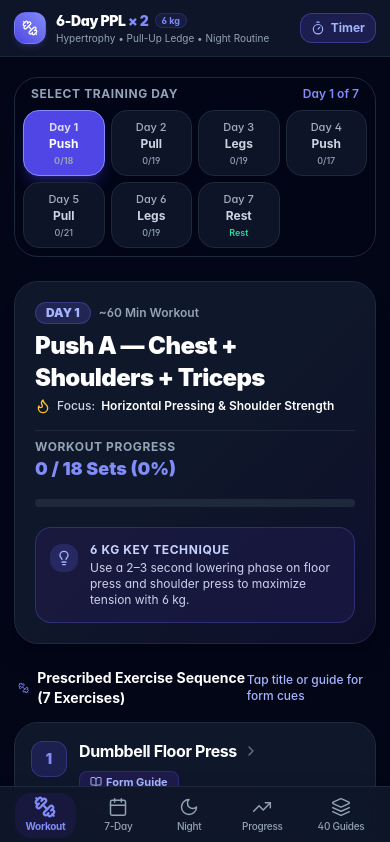
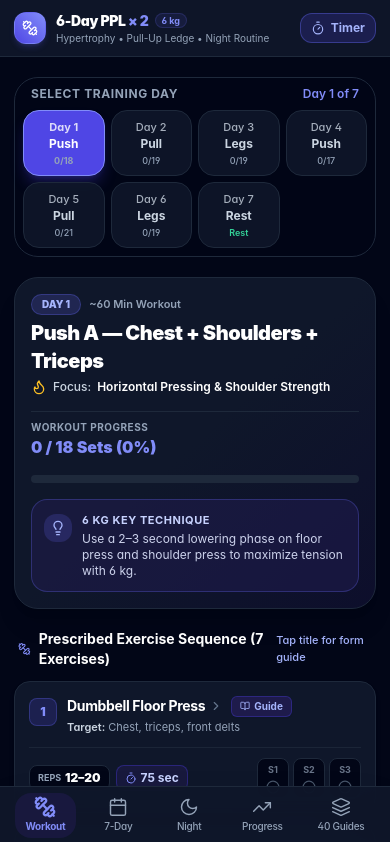
Before and after one commit to vin51435/project-monolith, a Next.js app: page / in a window 390 px wide. Shown: the top 842 px of the page. Built offline with nearby package versions, Linux system fonts and the light colour scheme.

Commit message:
Fix 4-set mobile layout for Pull-Ups and Chin-Ups to prevent wrapping

```diff
--- a/src/components/DayWorkoutView.tsx
+++ b/src/components/DayWorkoutView.tsx
@@ -19,7 +19,6 @@ import {
   Lightbulb,
   Sparkles,
   RefreshCw,
-  ExternalLink,
   BookOpen
 } from 'lucide-react';
 
@@ -96,7 +95,7 @@ export default function DayWorkoutView({
   const progressPercent = totalSetsCount > 0 ? (completedSetsCount / totalSetsCount) * 100 : 0;
 
   return (
-    <div className="space-y-6">
+    <div className="space-y-5 sm:space-y-6">
       {/* 1. Day Selector Carousel / Pills */}
       <div className="bg-slate-950/80 p-2 sm:p-3 rounded-3xl border border-slate-800 backdrop-blur-md">
         <div className="flex items-center justify-between px-2 mb-2">
@@ -149,18 +148,18 @@ export default function DayWorkoutView({
       </div>
 
       {/* 2. Active Day Hero Card */}
-      <div className="relative overflow-hidden rounded-3xl bg-gradient-to-br from-slate-900 via-slate-900 to-indigo-950/40 border border-slate-800 p-5 sm:p-7 shadow-xl">
+      <div className="relative overflow-hidden rounded-3xl bg-gradient-to-br from-slate-900 via-slate-900 to-indigo-950/40 border border-slate-800 p-4 sm:p-7 shadow-xl">
         <div className="relative z-10 flex flex-col sm:flex-row sm:items-center sm:justify-between gap-4">
           <div>
-            <div className="flex items-center gap-2 mb-1.5">
-              <span className="px-2.5 py-0.5 rounded-full text-xs font-black bg-indigo-500/20 text-indigo-300 border border-indigo-500/30">
+            <div className="flex items-center gap-2 mb-1">
+              <span className="px-2.5 py-0.5 rounded-full text-[10px] sm:text-xs font-black bg-indigo-500/20 text-indigo-300 border border-indigo-500/30">
                 DAY {currentDay.dayNumber}
               </span>
-              <span className="text-xs text-slate-400 font-semibold">
+              <span className="text-[11px] sm:text-xs text-slate-400 font-semibold">
                 ~60 Min Workout
               </span>
             </div>
-            <h2 className="text-2xl sm:text-3xl font-black text-white tracking-tight">
+            <h2 className="text-xl sm:text-2xl md:text-3xl font-black text-white tracking-tight">
               {currentDay.title} &mdash; {currentDay.subtitle}
             </h2>
             <p className="text-xs sm:text-sm text-slate-300 mt-1 font-medium flex items-center gap-1.5">
@@ -173,10 +172,10 @@ export default function DayWorkoutView({
           {!currentDay.isRest && (
             <div className="flex items-center sm:flex-col items-start sm:items-end justify-between gap-2 pt-2 sm:pt-0 border-t sm:border-t-0 border-slate-800">
               <div className="text-left sm:text-right">
-                <div className="text-xs font-bold text-slate-400 uppercase tracking-wider">
+                <div className="text-[10px] sm:text-xs font-bold text-slate-400 uppercase tracking-wider">
                   Workout Progress
                 </div>
-                <div className="text-lg font-black text-indigo-400">
+                <div className="text-base sm:text-lg font-black text-indigo-400">
                   {completedSetsCount} / {totalSetsCount} Sets ({Math.round(progressPercent)}%)
                 </div>
               </div>
@@ -205,12 +204,12 @@ export default function DayWorkoutView({
 
         {/* Technique Tip Alert */}
         {currentDay.techniqueTip && (
-          <div className="relative z-10 mt-5 p-3.5 sm:p-4 rounded-2xl bg-indigo-950/60 border border-indigo-500/30 flex items-start gap-3">
+          <div className="relative z-10 mt-4 p-3 sm:p-4 rounded-2xl bg-indigo-950/60 border border-indigo-500/30 flex items-start gap-2.5 sm:gap-3">
             <div className="p-1.5 rounded-xl bg-indigo-500/20 text-indigo-300 shrink-0 mt-0.5">
               <Lightbulb className="w-4 h-4" />
             </div>
             <div>
-              <h4 className="text-xs font-bold text-indigo-200 uppercase tracking-wider">
+              <h4 className="text-[11px] sm:text-xs font-bold text-indigo-200 uppercase tracking-wider">
                 6 kg Key Technique
               </h4>
               <p className="text-xs sm:text-sm text-indigo-100/90 mt-0.5">
@@ -255,16 +254,16 @@ export default function DayWorkoutView({
         </div>
       )}
 
-      {/* 4. WORKOUT EXERCISE CARDS / LIST */}
+      {/* 4. WORKOUT EXERCISE CARDS */}
       {!currentDay.isRest && (
-        <div className="space-y-3.5">
+        <div className="space-y-3">
           <div className="flex items-center justify-between px-1">
             <h3 className="text-sm sm:text-base font-bold text-white flex items-center gap-2">
               <Dumbbell className="w-4 h-4 text-indigo-400" />
               Prescribed Exercise Sequence ({currentDay.exercises.length} Exercises)
             </h3>
-            <span className="text-xs text-indigo-300 font-medium">
-              Tap title or guide for form cues
+            <span className="text-[11px] sm:text-xs text-indigo-300 font-medium hidden xs:inline">
+              Tap title for form guide
             </span>
           </div>
 
@@ -278,66 +277,54 @@ export default function DayWorkoutView({
               <div
                 key={ex.num}
                 id={`workout-exercise-${ex.num}`}
-                className={`bg-slate-900 border rounded-3xl p-4 sm:p-5 transition-all shadow-md ${
+                className={`bg-slate-900 border rounded-2xl sm:rounded-3xl p-3.5 sm:p-5 transition-all shadow-md ${
                   isTargeted
                     ? 'target-highlight bg-slate-900/90'
                     : 'border-slate-800 hover:border-slate-700/80'
                 }`}
               >
-                <div className="flex flex-col sm:flex-row sm:items-center justify-between gap-3.5">
-                  {/* Left: Clickable Exercise Index, Title, Form Guide Trigger */}
+                {/* Top: Exercise Number, Name, Form Guide trigger */}
                 <div
                   onClick={() => {
                     if (exDetail && onSelectExerciseDetail) {
                       onSelectExerciseDetail(exDetail);
                     }
                   }}
-                    className="flex items-start gap-3 cursor-pointer group flex-1"
-                    title="Click to open full form guide"
+                  className="flex items-start gap-2.5 sm:gap-3 cursor-pointer group"
+                  title="Click to open form guide"
                 >
-                    <div className="w-9 h-9 rounded-xl bg-indigo-600/20 group-hover:bg-indigo-600 group-hover:text-white border border-indigo-500/30 text-indigo-400 font-black text-sm flex items-center justify-center shrink-0 mt-0.5 transition">
+                  <div className="w-7 h-7 sm:w-8 sm:h-8 rounded-lg sm:rounded-xl bg-indigo-600/20 group-hover:bg-indigo-600 group-hover:text-white border border-indigo-500/30 text-indigo-400 font-black text-xs sm:text-sm flex items-center justify-center shrink-0 mt-0.5 transition">
                     {ex.num}
                   </div>
-                    <div className="flex-1">
+                  <div className="flex-1 min-w-0">
                     <div className="flex items-center gap-2 flex-wrap">
-                        <h4 className="text-base font-bold text-white group-hover:text-indigo-400 transition tracking-tight flex items-center gap-1.5">
-                          <span>{ex.name}</span>
-                          <ChevronRight className="w-4 h-4 text-slate-500 group-hover:text-indigo-400 group-hover:translate-x-0.5 transition-transform" />
+                      <h4 className="text-sm sm:text-base font-bold text-white group-hover:text-indigo-400 transition tracking-tight flex items-center gap-1">
+                        <span className="truncate">{ex.name}</span>
+                        <ChevronRight className="w-3.5 h-3.5 text-slate-500 group-hover:text-indigo-400 group-hover:translate-x-0.5 transition-transform shrink-0" />
                       </h4>
                       {exDetail && (
-                          <button
-                            type="button"
-                            onClick={(e) => {
-                              e.stopPropagation();
-                              if (onSelectExerciseDetail) {
-                                onSelectExerciseDetail(exDetail);
-                              }
-                            }}
-                            className="inline-flex items-center gap-1 px-2.5 py-0.5 text-[11px] font-bold rounded-lg bg-indigo-950 text-indigo-300 border border-indigo-800/60 hover:bg-indigo-900 transition shadow-sm"
-                          >
-                            <BookOpen className="w-3 h-3" /> Form Guide
-                          </button>
+                        <span className="inline-flex items-center gap-1 px-2 py-0.5 text-[10px] sm:text-[11px] font-bold rounded-md bg-indigo-950 text-indigo-300 border border-indigo-800/60 shadow-sm shrink-0">
+                          <BookOpen className="w-2.5 h-2.5" /> Guide
+                        </span>
                       )}
                     </div>
-                      <p className="text-xs text-slate-400 mt-1">
+                    <p className="text-[11px] sm:text-xs text-slate-400 mt-0.5 truncate">
                       <span className="text-slate-300 font-semibold">Target:</span> {ex.target}
                     </p>
                   </div>
                 </div>
 
-                  {/* Right: Reps, Rest, Sets Checkboxes */}
-                  <div className="flex items-center justify-between sm:justify-end gap-3 pt-2 sm:pt-0 border-t sm:border-t-0 border-slate-800/80">
-                    {/* Reps & Rest Target Pills */}
-                    <div className="flex items-center gap-2">
-                      <div className="px-2.5 py-1 rounded-xl bg-slate-950 border border-slate-800 text-center">
-                        <span className="block text-[9px] font-bold text-slate-400 uppercase tracking-wider">
-                          Reps
-                        </span>
-                        <span className="text-xs font-bold text-white">
-                          {ex.reps}
-                        </span>
+                {/* Bottom Row: Reps, Rest, Sets Checkboxes (Never wraps weirdly, handles 4+ sets cleanly) */}
+                <div className="mt-3 pt-2.5 border-t border-slate-800/80 flex flex-wrap items-center justify-between gap-2">
+                  {/* Left: Reps & Rest Badge */}
+                  <div className="flex items-center gap-1.5 shrink-0">
+                    {/* Reps */}
+                    <div className="px-2 py-1 rounded-lg bg-slate-950 border border-slate-800 flex items-center gap-1">
+                      <span className="text-[9px] font-bold text-slate-400 uppercase">Reps</span>
+                      <span className="text-xs font-black text-white">{ex.reps}</span>
                     </div>
 
+                    {/* Rest Button with Timer trigger */}
                     <button
                       type="button"
                       onClick={() => {
@@ -345,20 +332,16 @@ export default function DayWorkoutView({
                         const restSec = match ? parseInt(match[1], 10) : 60;
                         onOpenTimer(restSec, ex.name);
                       }}
-                        className="px-2.5 py-1 rounded-xl bg-indigo-950/60 hover:bg-indigo-900/80 border border-indigo-800/60 text-center active:scale-95 transition"
-                        title="Click to start rest timer"
+                      className="px-2 py-1 rounded-lg bg-indigo-950/60 hover:bg-indigo-900/80 border border-indigo-800/60 flex items-center gap-1 text-indigo-200 active:scale-95 transition"
+                      title="Start rest timer"
                     >
-                        <span className="block text-[9px] font-bold text-indigo-300 uppercase tracking-wider flex items-center justify-center gap-0.5">
-                          <Timer className="w-2.5 h-2.5" /> Rest
-                        </span>
-                        <span className="text-xs font-bold text-indigo-200">
-                          {ex.rest}
-                        </span>
+                      <Timer className="w-3 h-3 text-indigo-400 shrink-0" />
+                      <span className="text-xs font-bold whitespace-nowrap">{ex.rest}</span>
                     </button>
                   </div>
 
-                    {/* Interactive Sets Checklist Buttons */}
-                    <div className="flex items-center gap-1.5">
+                  {/* Right: Interactive Sets Checklist (S1, S2, S3, S4...) */}
+                  <div className="flex items-center gap-1 shrink-0 ml-auto">
                     {Array.from({ length: ex.sets }).map((_, setIdx) => {
                       const setKey = `${currentDay.id}-${ex.num}-${setIdx}`;
                       const isDone = !!completedSets[setKey];
@@ -370,23 +353,22 @@ export default function DayWorkoutView({
                           onClick={() =>
                             toggleSet(currentDay.id, ex.num, setIdx, ex.rest, ex.name)
                           }
-                            className={`flex flex-col items-center justify-center w-9 h-11 rounded-xl border font-bold text-xs transition active:scale-90 ${
+                          className={`flex flex-col items-center justify-center w-8 h-10 sm:w-9 sm:h-11 rounded-lg sm:rounded-xl border font-bold text-xs transition active:scale-90 ${
                             isDone
-                                ? 'bg-emerald-600 text-white border-emerald-400 shadow-md shadow-emerald-600/20'
+                              ? 'bg-emerald-600 text-white border-emerald-400 shadow-sm shadow-emerald-600/20'
                               : 'bg-slate-950 text-slate-400 border-slate-800 hover:border-slate-700 hover:text-white'
                           }`}
                           title={`Mark Set ${setIdx + 1} Done`}
                         >
                           <span className="text-[9px] opacity-70">S{setIdx + 1}</span>
                           {isDone ? (
-                              <CheckCircle2 className="w-4 h-4 fill-current text-white mt-0.5" />
+                            <CheckCircle2 className="w-3.5 h-3.5 sm:w-4 sm:h-4 fill-current text-white mt-0.5" />
                           ) : (
-                              <Circle className="w-4 h-4 text-slate-600 mt-0.5" />
+                            <Circle className="w-3.5 h-3.5 sm:w-4 sm:h-4 text-slate-600 mt-0.5" />
                           )}
                         </button>
                       );
                     })}
-                    </div>
                   </div>
                 </div>
               </div>
```
Lines whose indentation alone changed are shown as unchanged.
